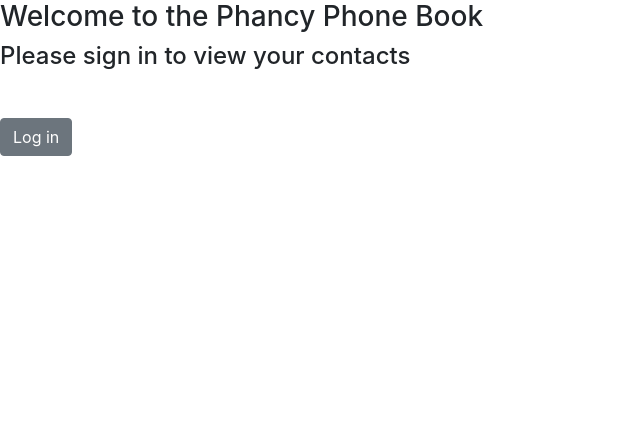
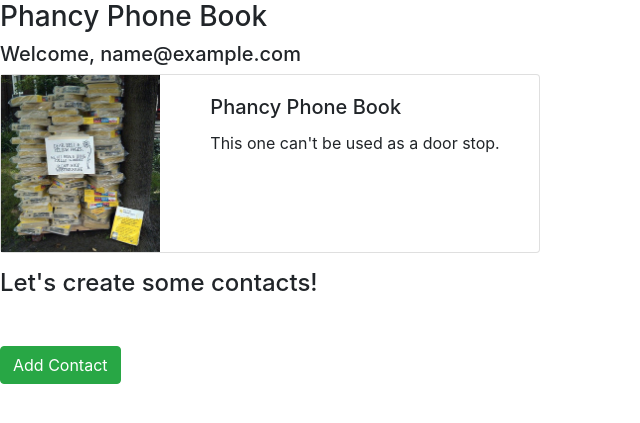
Before and after one commit to siobhankb/phone-book, a Flask app: page /home in a window 1280 px wide. Shown: the part 56-479 px from the top of the page, without its empty margins (0-640 px from the left). Run offline with Flask 2, Linux system fonts and the light colour scheme; the visitor is signed in with stand-in values (Sample User, id 1); data comes from the database, SQL or seed files in the repository; data that the repository does not hold is empty; some libraries are stand-ins or nearby versions.

Commit message:
clean up

```diff
--- a/app/routes.py
+++ b/app/routes.py
@@ -54,7 +54,7 @@
         # show message of success/failure
         flash(f'{new_user.email} has successfully signed up!', 'success')
         #redirect back to the homepage
-        return redirect(url_for('add_contact'))
+        return redirect(url_for('login'))
 
     return render_template('signup.html', form=form)
 
@@ -64,7 +64,6 @@
 @login_required
 def add_contact():
     form = ContactForm()
-    flash(f'user = {current_user.id}', 'primary')
 
     if form.validate_on_submit():
         first_name = form.first_name.data
--- a/app/templates/home.html
+++ b/app/templates/home.html
@@ -4,11 +4,10 @@
 
 {% block content %}
 
-<h3>Welcome to the Phancy Phone Book</h3>
+<h3>Phancy Phone Book</h3>
 
-{% if contacts != [] %}
-  <h5>Welcome {{ current_user.email }} </h5>
-
+  {% if current_user.is_anonymous == False %}
+  <h5>Welcome, {{ current_user.email }} </h5>
   <div class="card mb-3" style="max-width: 540px;">
     <div class="row g-0">
       <div class="col-md-4">
@@ -23,17 +22,25 @@
     </div>
   </div>
 
+  {% if contacts != [] %}
     {% for contact in contacts %}
         <div class="card">
           <div class="card-body">
-            <h5 class="card-title">{{ contact.first_name }} {{ contact.last_name }}</h5>
-            <h6 class="card-subtitle">mobile: {{ contact.mobile }}</h6>
-            <h6 class="card-subtitle text-muted">work: {{ contact.work }}</h6>
-            <h6 class="card-subtitle">email: {{ contact.email }}</h6>
+            <p><h4 class="card-title">{{ contact.first_name }} {{ contact.last_name }}</h4></p>
+            <p><h6 class="card-subtitle">mobile: {{ contact.mobile }}</h6></p>
+            <p><h6 class="card-subtitle">work: {{ contact.work_ph }}</h6></p>
+            <h6 class="card-subtitle">email: {{ contact.email }}</h6></p>
             <a href="{{ url_for('view_single_contact', contact_id=contact.id) }}"><p style="font-size:small; color:darkcyan"><em>Edit Contact</em></p></a>
           </div>
         </div>
     {% endfor %}
+  {% else %}
+      <div>
+        <h4>Let's create some contacts!</h4>
+        <br>
+        <a class="btn btn-success mt-3" href="{{ url_for('add_contact') }}" role="button">Add Contact</a>
+      </div>
+  {% endif %}
 
   {% else %}
   <div>
@@ -42,7 +49,6 @@
     <a class="btn btn-secondary mt-3" href="{{ url_for('login') }}" role="button">Log in</a>
   </div>
 
-
   {% endif %}
 
 {% endblock %}
```
Also changed, not shown: app/templates/single_contact.html (+4 -4 lines). Lines whose indentation alone changed are shown as unchanged.
